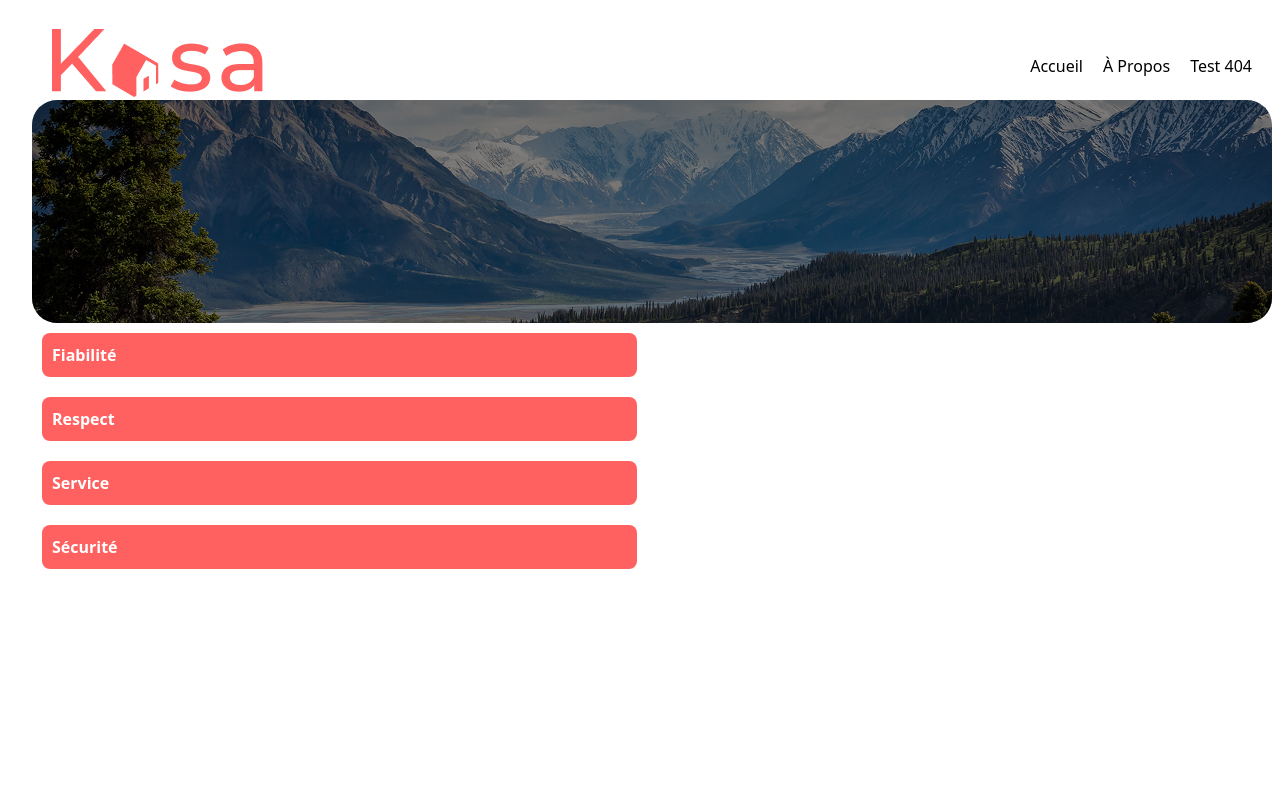
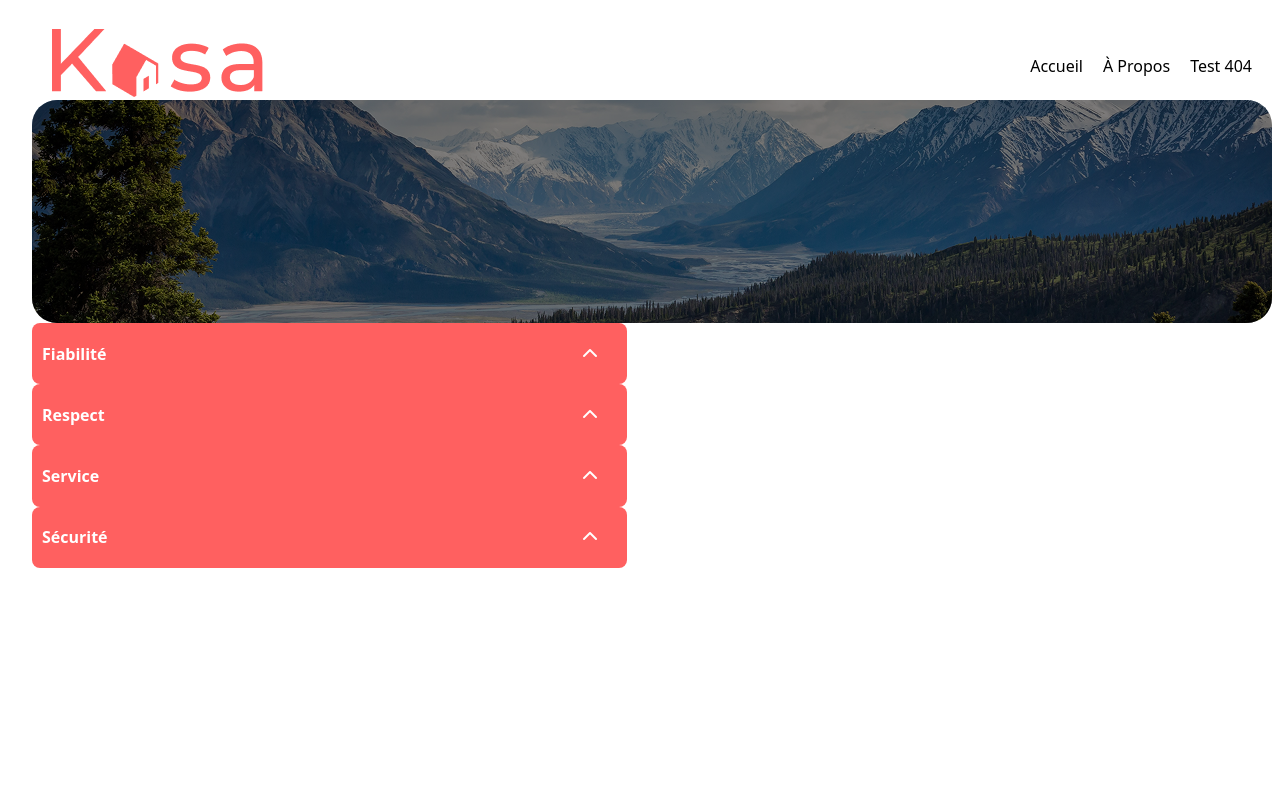
Before and after one commit to Aquatime26/OC-5-React, a React (Vite) app: page /about in a window 1280 px wide. Before the commit this address had no page. Shown: the top 800 px of the page. Built offline with nearby package versions, Linux system fonts and the light colour scheme.

Commit message:
Animations and fixing on Dropdowns

```diff
--- a/index.html
+++ b/index.html
@@ -4,7 +4,13 @@
     <meta charset="UTF-8" />
     <link rel="icon" type="image/svg+xml" href="/vite.svg" />
     <meta name="viewport" content="width=device-width, initial-scale=1.0" />
-    <link rel="stylesheet" href="https://cdnjs.cloudflare.com/ajax/libs/font-awesome/6.5.0/css/all.min.css" />
+    <link rel="preconnect" href="https://fonts.googleapis.com">
+    <link rel="preconnect" href="https://fonts.gstatic.com" crossorigin>
+    <link href="https://fonts.googleapis.com/css2?family=Montserrat:ital,wght@0,100..900;1,100..900&display=swap"
+      rel="stylesheet">
+    <link rel="stylesheet" href="https://cdnjs.cloudflare.com/ajax/libs/font-awesome/6.2.1/css/all.min.css"
+        integrity="sha512-MV7K8+y+gLIBoVD59lQIYicR65iaqukzvf/nwasF0nqhPay5w/9lJmVM2hMDcnK1OnMGCdVK+iQrJ7lzPJQd1w=="
+        crossorigin="anonymous" referrerpolicy="no-referrer" />
     <title>Kasa, Location Immobilère</title>
   </head>
   <body>
--- a/src/Components/Dropdown.jsx
+++ b/src/Components/Dropdown.jsx
@@ -1,12 +1,31 @@
+import { useState, useRef } from 'react';
 import '../styles/Dropdown.scss';
 
 function Dropdown({ title, children }) {
+  const [isOpen, setIsOpen] = useState(false);
+  const contentRef = useRef(null);
+
+  const toggleDropdown = (e) => {
+    e.stopPropagation();
+    setIsOpen(!isOpen);
+  }
 
   return (
-    <details className="dropdown">
-      <summary className="dropdown-title">{title}</summary>
-      <div className="dropdown-content">{children}</div>
-    </details>
+    <div className="dropdown">
+      <div className="dropdown-title">{title}
+        <button className="dropdown-button" aria-label="Toggle Dropdown" onClick={toggleDropdown}>
+          <i className={`fa-solid fa-chevron-up ${isOpen ? 'open' : ''}`}></i>
+        </button>
+      </div>
+      <div
+        ref={contentRef}
+        className={`dropdown-content ${isOpen ? 'open' : ''}`}
+        style={{
+          maxHeight: isOpen ? `${contentRef.current.scrollHeight}px` : '0px'
+        }}>
+        {children}
+      </div>
+    </div>
   );
 }
 
--- a/src/styles/Dropdown.scss
+++ b/src/styles/Dropdown.scss
@@ -1,27 +1,64 @@
 .dropdown {
   width: 48%;
   border-radius: 8px;
-  padding: 10px;
   text-align: left;
 
-  summary {
+  .dropdown-title {
+    display: flex;
+    align-items: center;
+    justify-content: space-between;
     background: #FF6060;
     padding: 10px;
     border-radius: 8px;
     color: white;
     font-weight: 600;
-    cursor: pointer;
     outline: none;
     list-style: none;
   }
 
+  .dropdown-button {
+    margin: 0;
+    transition: transform 0.3s ease;
+    border: none;
+    background: none;
+    align-items: center;
+    justify-content: center;
+    cursor: pointer;
+    color: white;
+  }
+
+  .dropdown-button i {
+    transition: transform 0.4s ease;
+  }
+
+  .dropdown-button i.open {
+    transform: rotate(-180deg);
+  }
+
+  .dropdown-content {
+    transition: max-height 0.5s ease;
+    overflow: hidden;
+  }
+
+  .dropdown-content.open {
+    max-height: 500px;
+  }
+
+  i.fa-chevron-up {
+    object-fit: cover;
+  }
+
   p, ul {
     text-align: justify;
+    margin: 10px;
+  }
+
+  ul {
+    padding-left: 0;
   }
 
   ul li {
     list-style: none;
     margin-bottom: 5px;
-    padding: 0;
   }
 }
--- a/src/styles/Modal.scss
+++ b/src/styles/Modal.scss
@@ -10,7 +10,7 @@
   align-items: flex-start;
   z-index: 1000;
   font-family: 'Montserrat', sans-serif;
-  overflow-y: auto;
+  overflow-y: scroll;
 }
 
 .modal-content {
```
Also changed, not shown: src/App.jsx (+0 -9 lines).
